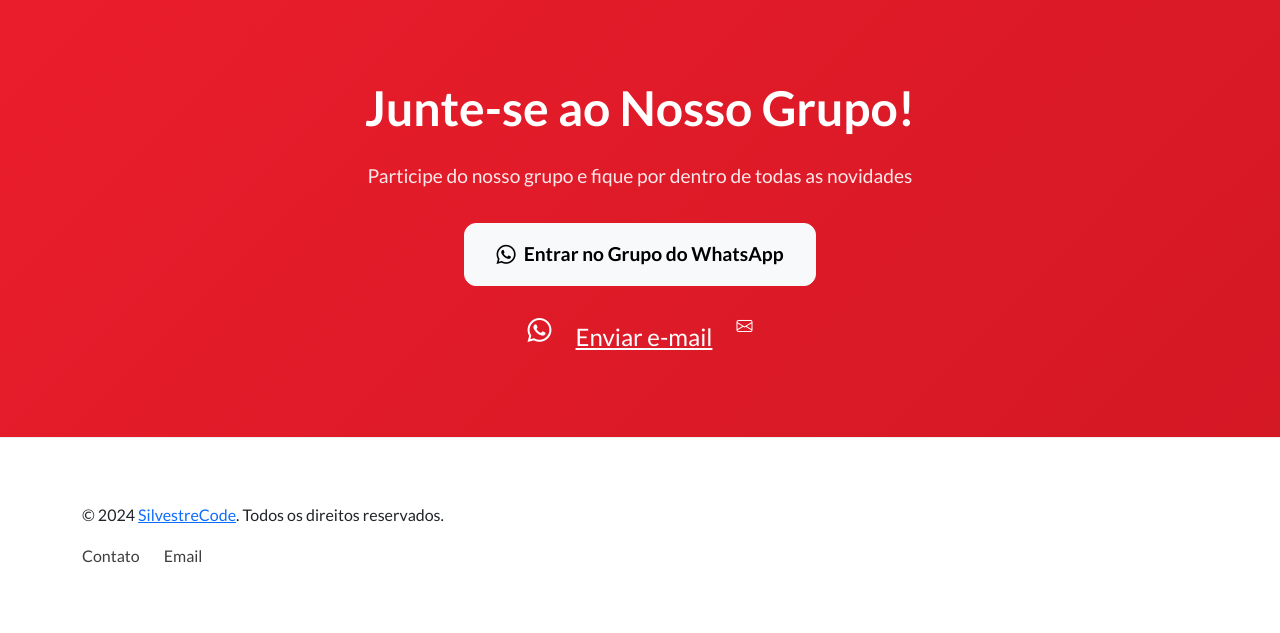
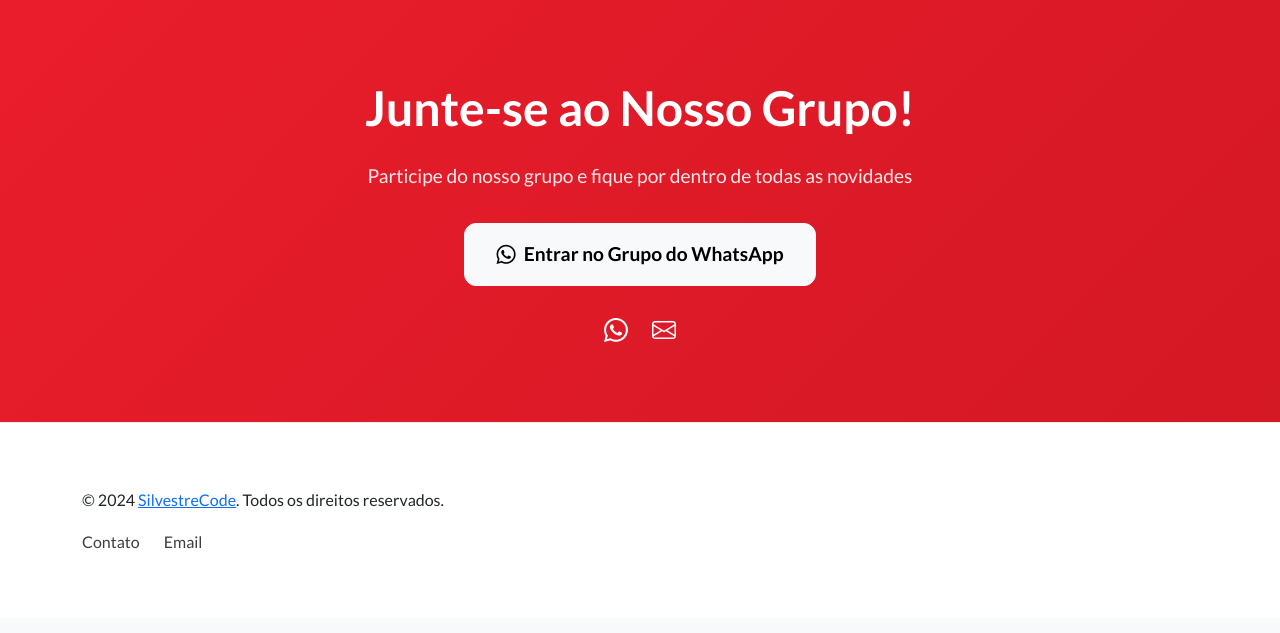
Before and after one commit to estuart27/Onepage-avaliacao, a Django app: page / in a window 1280 px wide. Shown: the part 2091-2724 px from the top of the page. After the commit the page ends 2640 px from the top, so only its background shows below. Run offline with Django 5.2, Linux system fonts and the light colour scheme; data comes from the database, SQL or seed files in the repository.

Commit message:
Atualização 10/12

```diff
--- a/avaliacao/templates/avaliacao/home.html
+++ b/avaliacao/templates/avaliacao/home.html
@@ -159,9 +159,10 @@
                     <a href="https://wa.me/message/AQEJXX47PJOLO1" class="social-link">
                         <i class="bi-whatsapp"></i>
                     </a>
-                    <a href="https://mail.google.com/mail/?view=cm&fs=1&to=hub.rmarques@hubentregas.com.br" target="_blank" class="social-link">Enviar e-mail</a>
-                    <i class="bi-envelope"></i>
+                    <a href="https://mail.google.com/mail/?view=cm&fs=1&to=hub.rmarques@hubentregas.com.br" target="_blank" class="social-link">
+                        <i class="bi bi-envelope fs-4"></i>
                     </a>
+
                 </div>
             </div>
         </div>
@@ -174,17 +175,18 @@
                 <div class="footer-info">
                     <p>&copy; 2024 <a href="https://www.silvestrecode.shop" target="_blank">SilvestreCode</a>. Todos os direitos reservados.</p>
                     <div class="footer-links">
-                        <a href="#!">Contato</a>
-                        <a href="#!">Email</a>
+                        <a href="https://wa.me/557798503042">Contato</a>
+                        <a href="https://mail.google.com/mail/?view=cm&fs=1&to=hub.rmarques@hubentregas.com.br" >Email</a>
                     </div>
                 </div>
-                <div class="footer-social">
+                {% comment %} <div class="footer-social">
                     <a href="https://wa.me/557798503042" class="social-link">
                         <i class="bi-whatsapp"></i>
                     </a>
-                     <a href="https://mail.google.com/mail/?view=cm&fs=1&to=hub.rmarques@hubentregas.com.br" class="social-link">
-                        <i class="bi-envelope"></i>
-                    </a>
+                    <a href="https://mail.google.com/mail/?view=cm&fs=1&to=hub.rmarques@hubentregas.com.br" target="_blank" class="social-link">
+                        <i class="bi bi-envelope fs-4"></i>
+                    </a> {% endcomment %}
+
                 </div>
             </div>
         </div>
```
